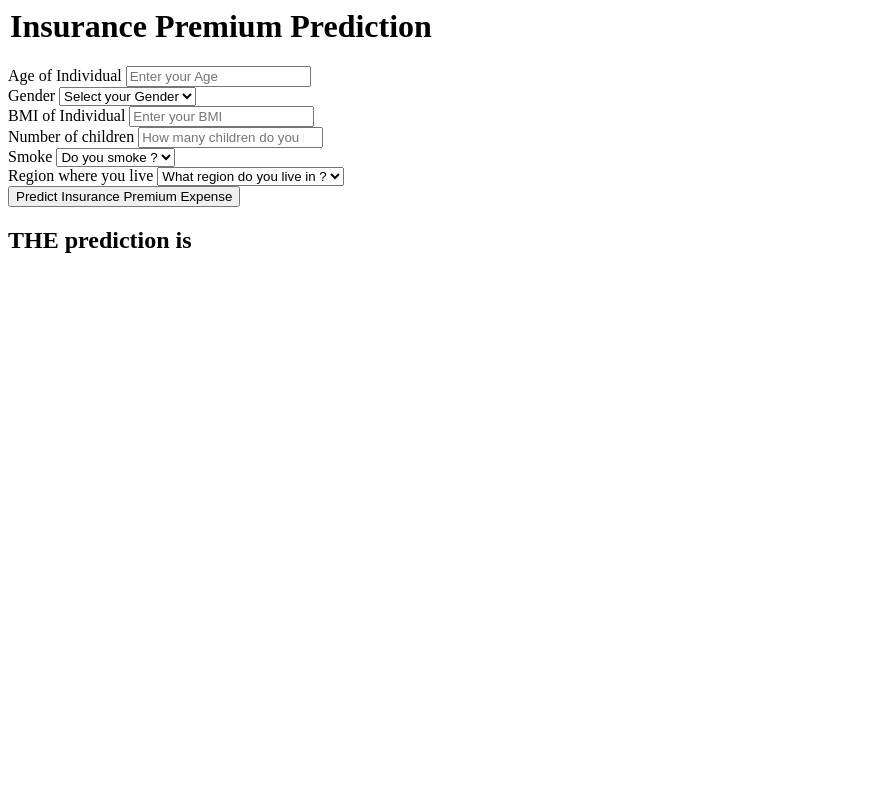
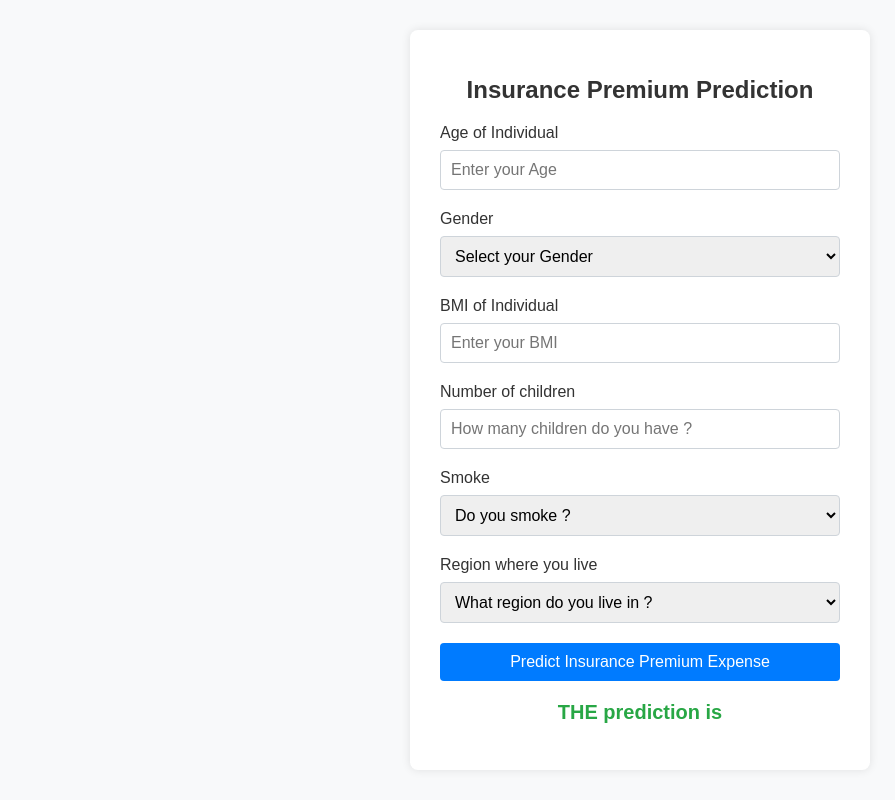
Before and after one commit to abdullah-Ikram-0599/Insurance-Premium-Prediction, a Flask app: page /predictdata in a window 1280 px wide. Shown: the whole page, without its empty margins (0-895 px from the left). Run offline with Flask 3, Linux system fonts and the light colour scheme.

Commit message:
added styles.css

```diff
--- a/app.py
+++ b/app.py
@@ -44,4 +44,4 @@
 
 if __name__ == "__main__":
 
-    app.run(host = "0.0.0.0", debug=True)
+    app.run(host = "0.0.0.0", debug=True, port=5000)
--- a/src/utils.py
+++ b/src/utils.py
@@ -24,19 +24,17 @@
     try:
         report = {}
 
-
-
         for i in range(len(list(models))):
             model = list(models.values())[i]
             para=param[list(models.keys())[i]]
 
-            gs = GridSearchCV(model,para,cv=3)
+            gs = GridSearchCV(model,para,cv=5)
             gs.fit(X_train,y_train)
 
             model.set_params(**gs.best_params_)
             model.fit(X_train,y_train)
 
-            #model.fit(X_train, y_train)  # Train model
+
 
             y_train_pred = model.predict(X_train)
 
--- /dev/null
+++ b/static/styles.css
@@ -0,0 +1,71 @@
+/* styles.css */
+body {
+    font-family: Arial, sans-serif;
+    background-color: #f8f9fa;
+    margin: 0;
+    padding: 0;
+    display: flex;
+    justify-content: center;
+    align-items: center;
+    height: 100vh;
+}
+
+.login {
+    background-color: #fff;
+    padding: 30px;
+    border-radius: 8px;
+    box-shadow: 0 0 10px rgba(0, 0, 0, 0.1);
+    max-width: 400px;
+    width: 100%;
+}
+
+h1 {
+    font-size: 24px;
+    margin-bottom: 20px;
+    text-align: center;
+    color: #333;
+}
+
+h2 {
+    font-size: 20px;
+    margin-top: 20px;
+    text-align: center;
+    color: #28a745;
+}
+
+.form-label {
+    display: block;
+    margin-bottom: 8px;
+    color: #333;
+}
+
+.form-control {
+    width: 100%;
+    padding: 10px;
+    margin-bottom: 20px;
+    border: 1px solid #ced4da;
+    border-radius: 4px;
+    font-size: 16px;
+    box-sizing: border-box;
+}
+
+.form-control:focus {
+    border-color: #80bdff;
+    outline: none;
+}
+
+.btn-primary {
+    background-color: #007bff;
+    border: none;
+    color: #fff;
+    padding: 10px 20px;
+    font-size: 16px;
+    cursor: pointer;
+    border-radius: 4px;
+    width: 100%;
+    box-sizing: border-box;
+}
+
+.btn-primary:hover {
+    background-color: #0056b3;
+}
--- a/templates/home.html
+++ b/templates/home.html
@@ -1,4 +1,11 @@
 <html>
+
+<head>
+    <meta charset="UTF-8">
+    <meta name="viewport" content="width=device-width, initial-scale=1.0">
+    <link rel="stylesheet" href="{{ url_for('static', filename='styles.css') }}">
+    <title>Insurance Premium Prediction</title>
+</head>
 <body>
     <div class="login">
 
```
Also changed, not shown: 1 other file.
